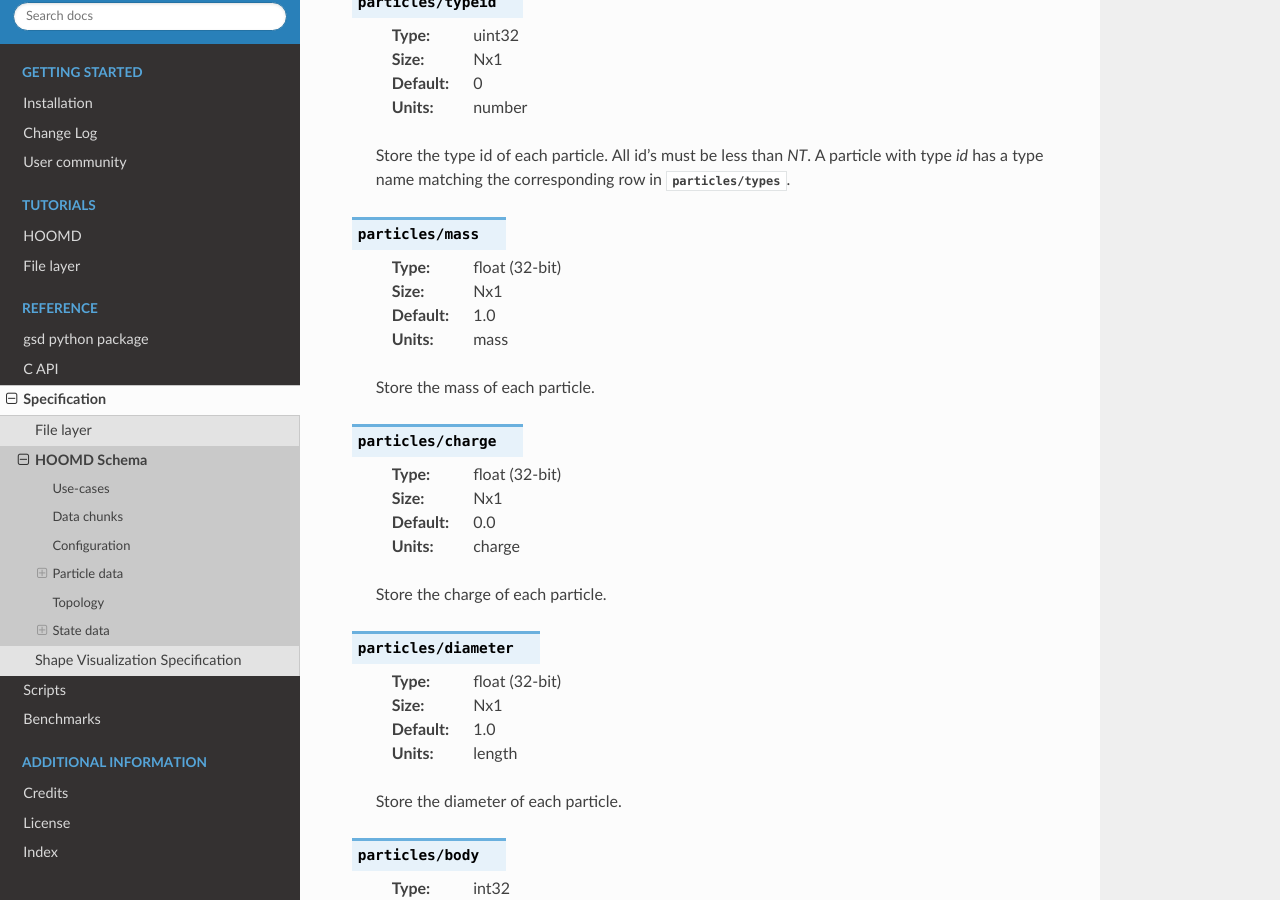
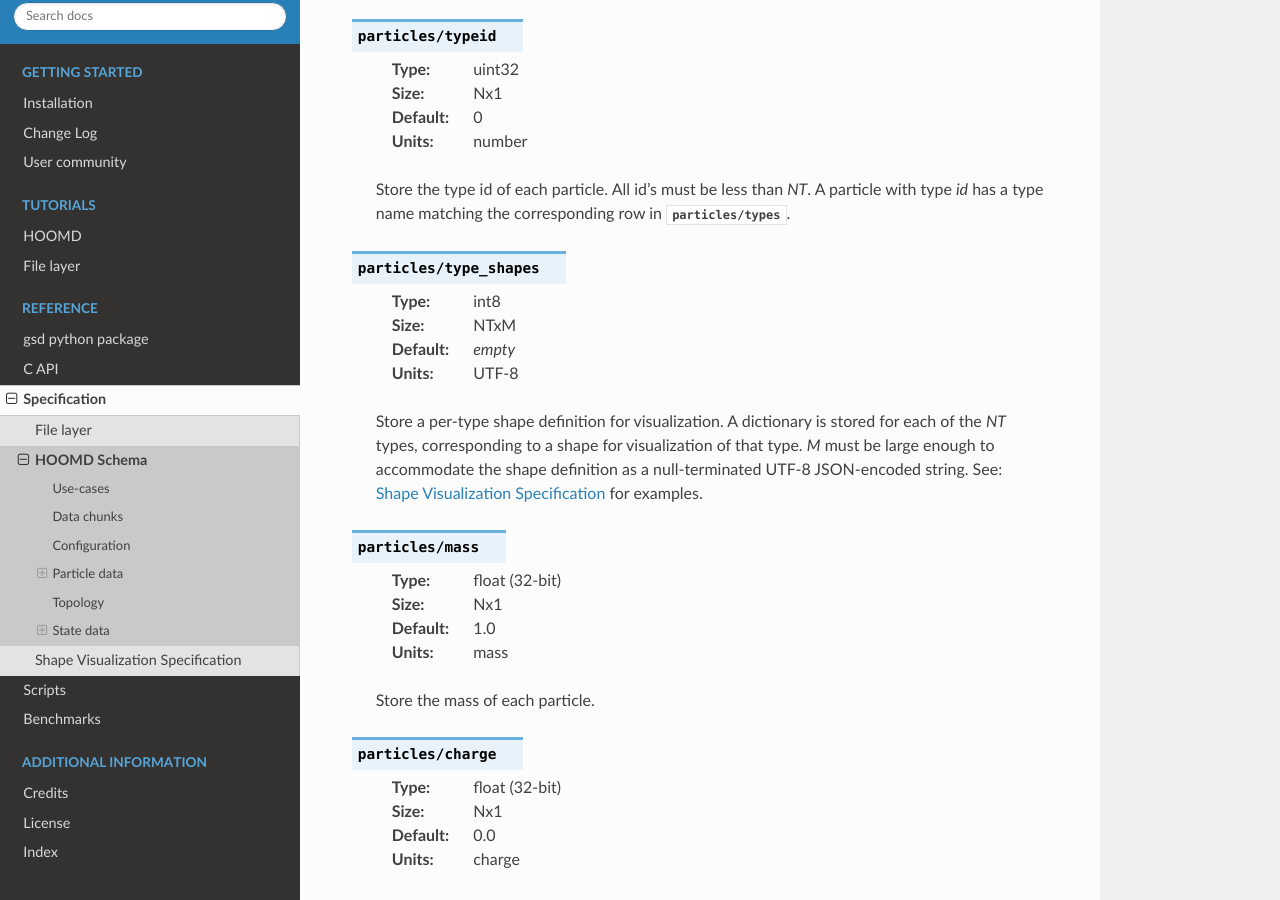
Before and after one commit to glotzerlab/gsd, a Sphinx documentation site: the page built from doc/schema-hoomd.rst, in a window 1280 px wide and 900 px high, scrolled down 4259 px. Built offline with Sphinx 7.4.7 and the Read the Docs theme 2.0.0, drawn with Linux system fonts in a browser that asks for light colours; some of the changed text lies outside the part shown.

Commit message:
Add chunk for particles/type_shapes.

```diff
--- a/doc/schema-hoomd.rst
+++ b/doc/schema-hoomd.rst
@@ -58,6 +58,7 @@ Name                              Category  Type   Size Default Units
 :chunk:`particles/N`              attribute uint32 1x1  0       number
 :chunk:`particles/types`          attribute int8   NTxM ['A']   UTF-8
 :chunk:`particles/typeid`         attribute uint32 Nx1  0       number
+:chunk:`particles/type_shapes`    attribute int8   NTx1         UTF-8
 :chunk:`particles/mass`           attribute float  Nx1  1.0     mass
 :chunk:`particles/charge`         attribute float  Nx1  0.0     charge
 :chunk:`particles/diameter`       attribute float  Nx1  1.0     length
@@ -173,6 +174,19 @@ Attributes
 
     Store the type id of each particle. All id's must be less than *NT*. A particle with
     type *id* has a type name matching the corresponding row in :chunk:`particles/types`.
+
+.. chunk:: particles/type_shapes
+
+    :Type: int8
+    :Size: NTxM
+    :Default: *empty*
+    :Units: UTF-8
+
+    Store a per-type shape definition for visualization. A dictionary is stored
+    for each of the *NT* types, corresponding to a shape for visualization of
+    that type. *M* must be large enough to accommodate the shape definition as
+    a null-terminated UTF-8 JSON-encoded string. See: :ref:`shapes` for
+    examples.
 
 .. chunk:: particles/mass
 
--- a/doc/shapes.rst
+++ b/doc/shapes.rst
@@ -1,5 +1,7 @@
 .. Copyright (c) 2016-2019 The Regents of the University of Michigan
 .. This file is part of the General Simulation Data (GSD) project, released under the BSD 2-Clause License.
+
+.. _shapes:
 
 Shape Visualization Specification
 =================================
```
